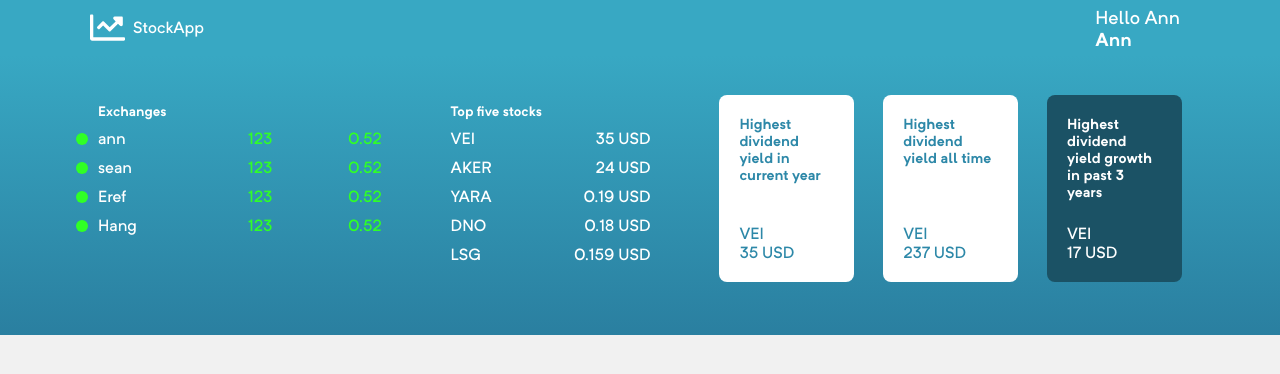
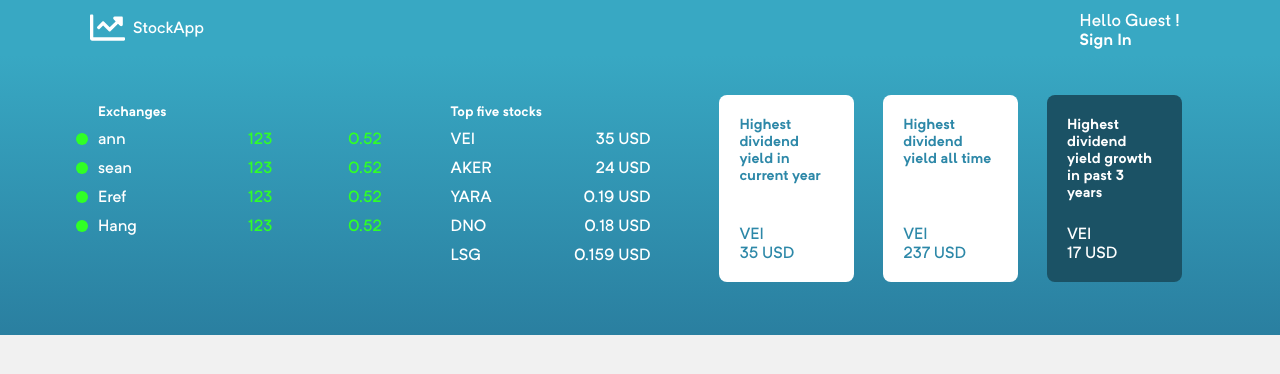
Before and after one commit to Ann0426/react-stock-app, a React (Create React App) app: page / in a window 1280 px wide. Shown: the top 374 px of the page. Built offline with nearby package versions, Linux system fonts and the light colour scheme; no server answers.

Commit message:
authentication done

```diff
--- a/src/App.js
+++ b/src/App.js
@@ -12,12 +12,14 @@ import StockView from "./pages/StockView/StockView";
 import Login from "./pages/Login/Login";
 // import styles from"./App.module.css";
 import data from "./data.js";
-
+import { auth } from "./firebase";
+import { useStateValue } from "./StateProvider";
 // import{getTopFiveDividendStocks,getInfoCardData} from "./helpers.js";
 
 
 
 function App() {
+  const [{}, dispatch] = useStateValue();
 
   const [exchanges, setExchanges] = useState([]);
   const [stocks, setStocks] = useState([]);
@@ -38,6 +40,28 @@ function App() {
     setExchanges(exchanges);
     setStocks(stocks);
   }, []);
+  useEffect(() => {
+    // will only run once when the app component loads...
+
+    auth.onAuthStateChanged((authUser) => {
+        console.log("THE USER IS >>> ", authUser);
+
+        if (authUser) {
+            // the user just logged in / the user was logged in
+
+            dispatch({
+                type: "SET_USER",
+                user: authUser,
+            });
+        } else {
+            // the user is logged out
+            dispatch({
+                type: "SET_USER",
+                user: null,
+            });
+        }
+    });
+}, []);
 
 
   return (
--- /dev/null
+++ b/src/StateProvider.js
@@ -0,0 +1,14 @@
+import React, { createContext, useContext, useReducer } from "react";
+
+// Prepares the dataLayer
+export const StateContext = createContext();
+
+// Wrap our app and provide the Data layer
+export const StateProvider = ({ reducer, initialState, children }) => (
+  <StateContext.Provider value={useReducer(reducer, initialState)}>
+    {children}
+  </StateContext.Provider>
+);
+
+// Pull information from the data layer
+export const useStateValue = () => useContext(StateContext);
--- a/src/components/Header/Header.jsx
+++ b/src/components/Header/Header.jsx
@@ -5,14 +5,17 @@ import { ReactComponent as Logo } from "../../assets/icons/chart-line.svg";
 import { Link } from "react-router-dom";
 import { useContext } from "react";
 import {auth} from "../../firebase";
+import { useStateValue } from "../../StateProvider";
 const Header = () => {
+  const [{ basket, user }, dispatch] = useStateValue();
 
 
 
   const handleAuthenticaton = () => {
-    // if (user) {
-    //     auth.signOut();
+    if (user) {
+        auth.signOut();
     }
+  }
 
 
   return (
@@ -23,14 +26,16 @@ const Header = () => {
           <span>StockApp</span>
         </Link>
 
-        <Link to = { '/login' } className={styles.logoContainer}>
+
 
         <div onClick = { handleAuthenticaton }
         className = {styles.header__option} >
-        <span className = {styles.header__optionLineOne} > Hello Ann </span>
-        <span className = {styles.header__optionLineTwo} > Ann </span>
+        <span className = {styles.header__optionLineOne} >Hello {!user ? 'Guest' : user.email } ! </span>
+        <Link to = {!user && '/login' } className={styles.logoContainer}>
+        <span className = {styles.header__optionLineTwo} > {user ? 'Sign Out' : 'Sign In'} </span> </Link>
+
         </div >
-        </Link>
+
       </div>
     </header>
   );
@@ -38,4 +43,4 @@ const Header = () => {
 
 
 
-export default Header;
+export default Header
--- a/src/components/Header/Header.module.css
+++ b/src/components/Header/Header.module.css
@@ -50,12 +50,12 @@
   background-color: #fff;
 }
 .header__optionLineOne {
-  font-size: 18.5px;
+  font-size: 17px;
 }
 
 .header__optionLineTwo {
-  font-size: 18.5px;
-  font-weight: 700;
+  font-size: 16px;
+  font-weight: 600;
 }
 .header__option {
   display: flex;
--- a/src/index.js
+++ b/src/index.js
@@ -3,10 +3,14 @@ import ReactDOM from 'react-dom';
 import './index.css';
 import App from './App';
 import reportWebVitals from './reportWebVitals';
+import reducer, { initialState } from "./reducer";
+import { StateProvider } from "./StateProvider";
 
 ReactDOM.render(
   <React.StrictMode>
-    <App />
+    <StateProvider initialState={initialState} reducer={reducer}>
+      <App />
+    </StateProvider>
   </React.StrictMode>,
   document.getElementById('root')
 );
--- /dev/null
+++ b/src/reducer.js
@@ -0,0 +1,55 @@
+export const initialState = {
+    // basket: [],
+    user: null
+};
+
+// Selector
+// export const getBasketTotal = (basket) =>
+//     basket.reduce((amount, item) => item.price + amount, 0);
+
+const reducer = (state, action) => {
+    // console.log(action);
+    switch (action.type) {
+        // case "ADD_TO_BASKET":
+        //     return {
+        //         ...state,
+        //         basket: [...state.basket, action.item],
+        //     };
+        // case 'EMPETY_BASKET':
+        //     return {
+        //         ...state,
+        //         basket: []
+        //     }
+
+        // case "REMOVE_FROM_BASKET":
+        //     const index = state.basket.findIndex(
+        //         (basketItem) => basketItem.id === action.id
+        //     );
+        //     let newBasket = [...state.basket];
+
+        //     if (index >= 0) {
+        //         newBasket.splice(index, 1);
+
+        //     } else {
+        //         console.warn(
+        //             `Cant remove product (id: ${action.id}) as its not in basket!`
+        //         )
+        //     }
+
+        //     return {
+        //         ...state,
+        //         basket: newBasket
+        //     }
+
+        case "SET_USER":
+            return {
+                ...state,
+                user: action.user
+            }
+
+        default:
+            return state;
+    }
+};
+
+export default reducer;
```
Also changed, not shown: src/providers/UserProvider.jsx (deleted, +0 -35 lines).
